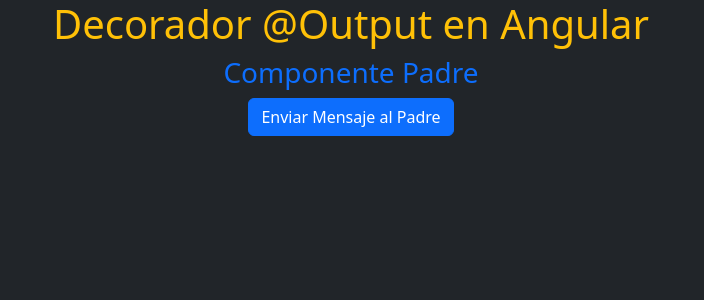
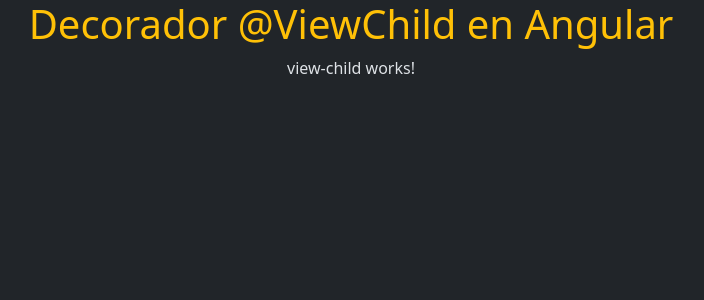
Before and after one commit to odgm/angular-app, an Angular app: page / in a window 1280 px wide. Shown: the top 300 px of the page, without its empty margins (289-993 px from the left). Built offline with nearby package versions, Linux system fonts and the light colour scheme.

Commit message:
Creamos el componente ViewChild

```diff
--- a/src/app/app.html
+++ b/src/app/app.html
@@ -1,4 +1,4 @@
 <div class="container text-center">
     <h1 class="text-center text-warning">{{title}}</h1>
-    <app-padre/>
+    <app-view-child/>
 </div>
--- a/src/app/app.ts
+++ b/src/app/app.ts
@@ -1,12 +1,13 @@
 import { Component, signal } from '@angular/core';
 import { Padre } from "./padre/padre";
+import { ViewChild } from "./view-child/view-child";
 
 @Component({
   selector: 'app-root',
-  imports: [Padre],
+  imports: [ViewChild],
   templateUrl: './app.html',
   styleUrl: './app.css'
 })
 export class App {
-  protected readonly title = 'Decorador @Output en Angular';
+  protected readonly title = 'Decorador @ViewChild en Angular';
 }
--- /dev/null
+++ b/src/app/view-child/view-child.html
@@ -0,0 +1 @@
+<p>view-child works!</p>
--- /dev/null
+++ b/src/app/view-child/view-child.ts
@@ -0,0 +1,9 @@
+import { Component } from '@angular/core';
+
+@Component({
+  selector: 'app-view-child',
+  imports: [],
+  templateUrl: './view-child.html',
+  styleUrl: './view-child.css',
+})
+export class ViewChild {}
```
Also changed, not shown: src/app/view-child/view-child.css (added).
